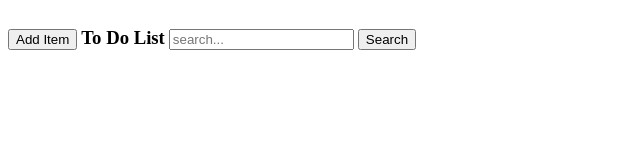
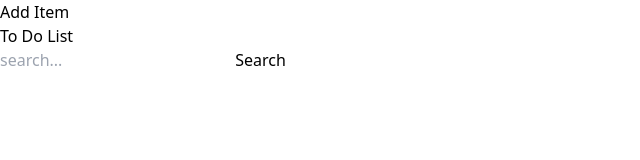
Before and after one commit to iconios/Simple-To-Do-List-App, a website: page index.html in a window 1280 px wide. Shown: the whole page, without its empty margins (0-640 px from the left). Drawn offline with Linux system fonts and the light colour scheme.

Commit message:
After compiling tailwind and referencing tailwind output.css in index.html

```diff
--- a/index.css
+++ b/index.css
@@ -1,3 +1,3 @@
-#heading > input, h3, p {
-    display: inline-block;
-}
+@tailwind base;
+@tailwind components;
+@tailwind utilities;
--- a/index.html
+++ b/index.html
@@ -4,7 +4,7 @@
         <meta charset="UTF-8">
         <meta http-equiv="X-UA-compatible" content="IE-edge">
         <meta name="viewport" content="width=device-width, initial-scale=1.0">
-        <link rel="stylesheet" href="index.css">
+        <link rel="stylesheet" href="output.css">
         <script type="text/javascript" src="index.js"></script>
         <script type="text/javascript" src="AddItem.js"></script>
         <title>To Do List App</title>
--- a/tailwind.config.js
+++ b/tailwind.config.js
@@ -1,6 +1,6 @@
 /** @type {import('tailwindcss').Config} */
 module.exports = {
-  content: [],
+  content: ["./src/**/*.{html,js}"],
   theme: {
     extend: {},
   },
```
Also changed, not shown: output.css (added).
